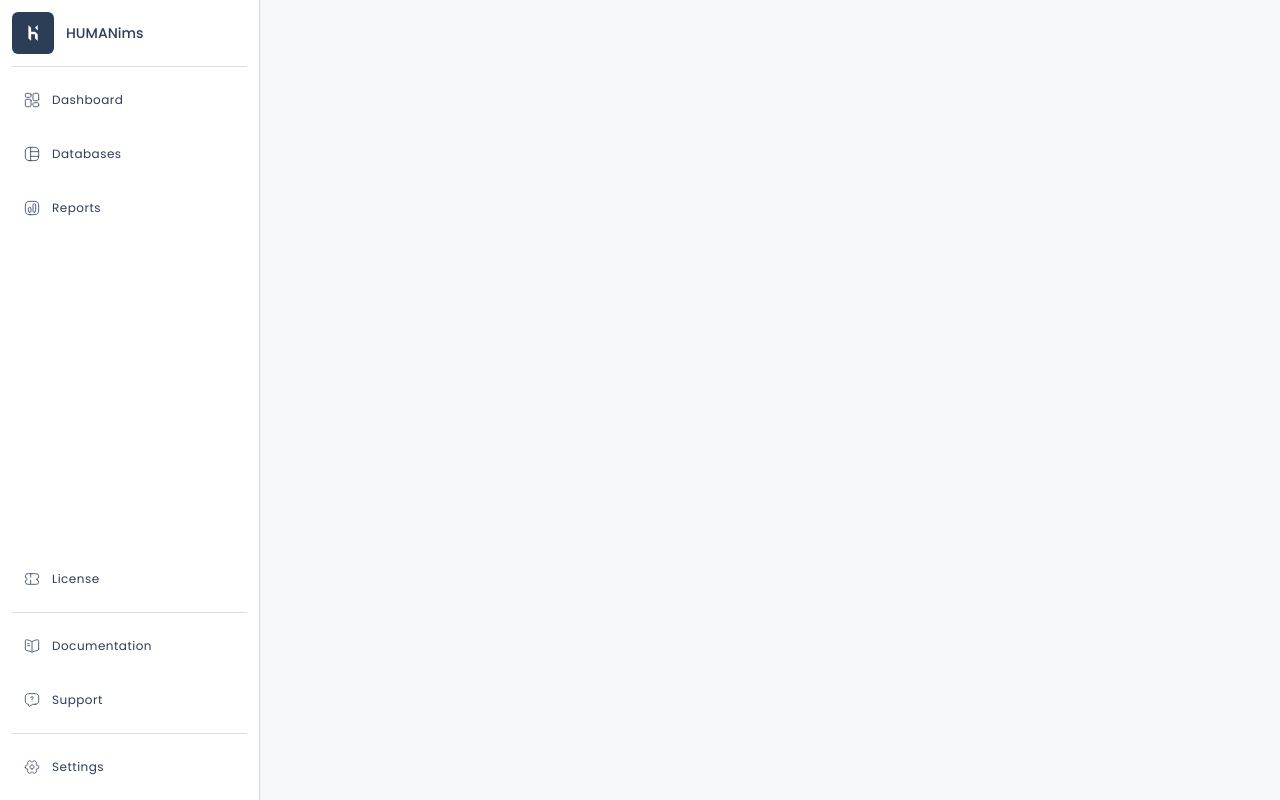
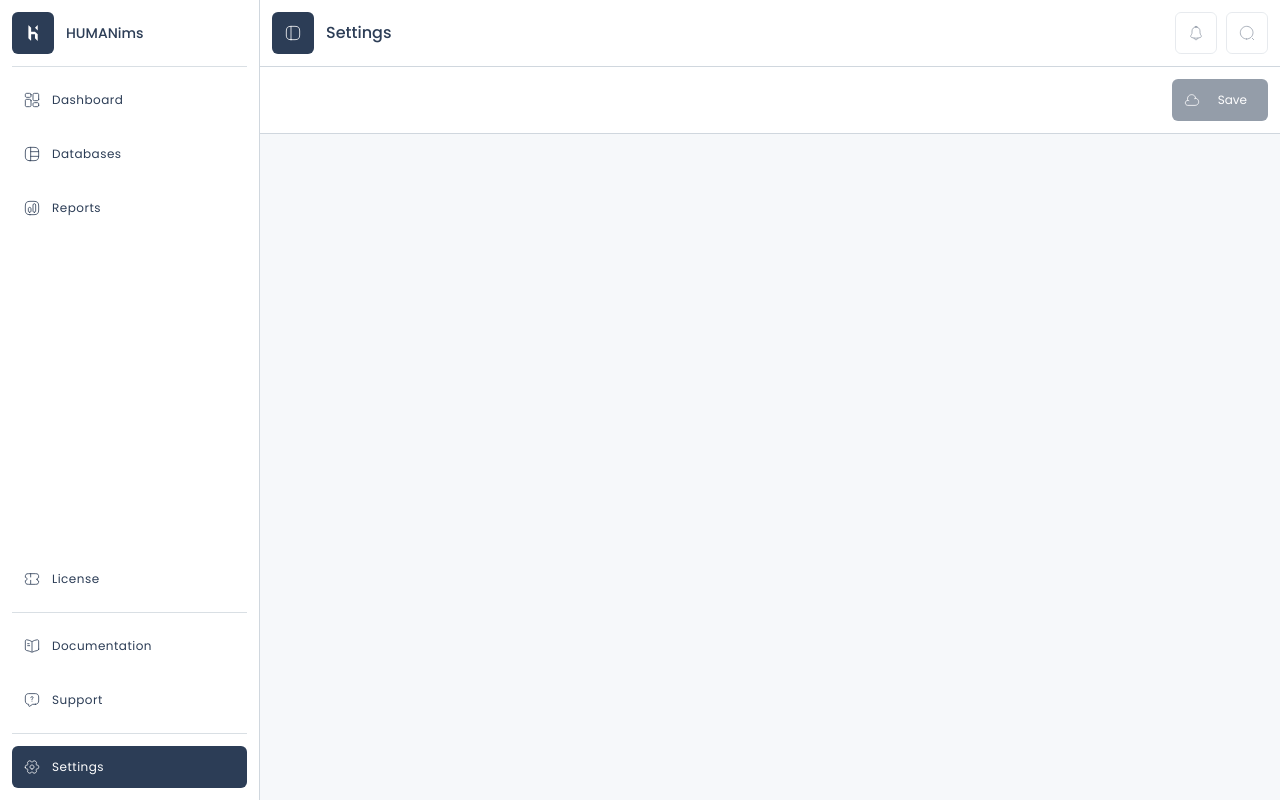
Before and after one commit to komiakov/HUMAINims_Vue, a Nuxt app: page /settings in a window 1280 px wide. Built offline with nearby package versions, Linux system fonts and the light colour scheme.

Commit message:
added pages

```diff
--- a/app/components/hmnHeader.vue
+++ b/app/components/hmnHeader.vue
@@ -6,7 +6,8 @@ const { sidebarIsMinimal } = useSidebar()
 <template>
     <header class="container-flex">
         <section>
-            <HmnButton icon-left="sidebar" @click="sidebarIsMinimal = !sidebarIsMinimal" />
+            <HmnButton icon-left="sidebar" @click="sidebarIsMinimal = !sidebarIsMinimal" type="accent" />
+            <slot name="header-left-btns"></slot>
             <span id="header__page-name">
                 <slot name="header-page-name"></slot>
             </span>
--- a/app/components/hmnSidebar.vue
+++ b/app/components/hmnSidebar.vue
@@ -41,21 +41,21 @@ const isActive = (path: string) => {
             </NuxtLink>
         </div>
         <div class="navigation-bottom">
-            <NuxtLink to="" class="navigation-link">
+            <NuxtLink to="/license" class="navigation-link" :class="{ 'active': isActive('/license') }">
                 <span class="icon" v-html="icons['license']"></span>
                 <span class="navigation-link__label">License</span>
             </NuxtLink>
             <hr>
-            <NuxtLink to="" class="navigation-link">
+            <NuxtLink to="/documentation" class="navigation-link" :class="{ 'active': isActive('/documentation') }">
                 <span class="icon" v-html="icons['documentation']"></span>
                 <span class="navigation-link__label">Documentation</span>
             </NuxtLink>
-            <NuxtLink to="" class="navigation-link">
+            <NuxtLink to="/support" class="navigation-link" :class="{ 'active': isActive('/support') }">
                 <span class="icon" v-html="icons['support']"></span>
                 <span class="navigation-link__label">Support</span>
             </NuxtLink>
             <hr>
-            <NuxtLink to="" class="navigation-link">
+            <NuxtLink to="/settings" class="navigation-link" :class="{ 'active': isActive('/settings') }">
                 <span class="icon" v-html="icons['settings']"></span>
                 <span class="navigation-link__label">Settings</span>
             </NuxtLink>
--- a/app/pages/databases/index.vue
+++ b/app/pages/databases/index.vue
@@ -1,11 +1,14 @@
 <template>
     <HmnHeader>
-        <template #header-page-name>Databases</template>
-        <template #fp-left>
-            <HmnDropdown icon-left="add" label="Create" alignment="left" type="accent">
+        <template #header-left-btns>
+            <HmnDropdown icon-left="add" label="Create" alignment="left" type="primary mbl-hide">
                 <HmnButton label="Database" icon-left="database" link="/databases/new" />
                 <HmnButton label="Folder" icon-left="addFolder" :disabled="true" />
             </HmnDropdown>
+        </template>
+        <template #header-page-name>Databases</template>
+        <template #fp-left>
+
         </template>
     </HmnHeader>
 </template>
--- /dev/null
+++ b/app/pages/documentation/index.vue
@@ -0,0 +1,9 @@
+<template>
+    <HmnHeader>
+        <template #header-page-name>Documentation</template>
+    </HmnHeader>
+</template>
+
+<style lang="scss">
+
+</style>
--- /dev/null
+++ b/app/pages/license.vue
@@ -0,0 +1,9 @@
+<template>
+    <HmnHeader>
+        <template #header-page-name>License</template>
+    </HmnHeader>
+</template>
+
+<style lang="scss">
+
+</style>
--- a/app/pages/reports/index.vue
+++ b/app/pages/reports/index.vue
@@ -1,11 +1,14 @@
 <template>
     <HmnHeader>
-        <template #header-page-name>Reports</template>
-        <template #fp-left>
-            <HmnDropdown icon-left="add" label="Create" alignment="left" type="accent">
+         <template #header-left-btns>
+            <HmnDropdown icon-left="add" label="Create" alignment="left" type="primary mbl-hide">
                 <HmnButton label="Report" icon-left="report" :disabled="true" />
                 <HmnButton label="Folder" icon-left="addFolder" :disabled="true" />
             </HmnDropdown>
+        </template>
+        <template #header-page-name>Reports</template>
+        <template #fp-left>
+
         </template>
     </HmnHeader>
 </template>
--- /dev/null
+++ b/app/pages/settings.vue
@@ -0,0 +1,12 @@
+<template>
+    <HmnHeader>
+        <template #header-page-name>Settings</template>
+        <template #fp-right>
+          <HmnButton label="Save" icon-left="save" type="accent" :disabled="true" />
+        </template>
+    </HmnHeader>
+</template>
+
+<style lang="scss">
+
+</style>
--- /dev/null
+++ b/app/pages/support/index.vue
@@ -0,0 +1,9 @@
+<template>
+    <HmnHeader>
+        <template #header-page-name>Support</template>
+    </HmnHeader>
+</template>
+
+<style lang="scss">
+
+</style>
```
